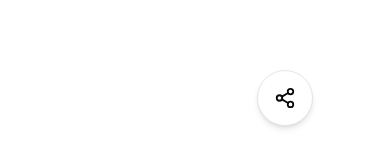
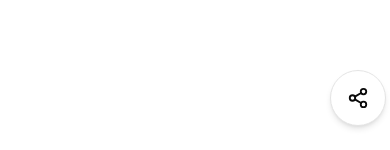
Before and after one commit to md-faizanahmad/Md_Faizan_Ahmad_Portfolio, a Next.js app: page / in a window 390 px wide. Shown: the part 694-844 px from the top of the page. Built offline with nearby package versions, Linux system fonts and the light colour scheme.

Commit message:
fix: show social links only on mobile

```diff
--- a/src/shared/SocialLinks.tsx
+++ b/src/shared/SocialLinks.tsx
@@ -34,13 +34,13 @@ export default function SocialLink() {
   const [open, setOpen] = useState(false);
 
   return (
-    <div className="fixed bottom-6 right-1 z-50 sm:hidden">
+    <div className="fixed bottom-6 lg:right-3 right-1 z-50 lg:hidden">
       {/* Actions */}
       <div
-        className={`mb-4 flex flex-col items-center gap-3 transition-all duration-300 ${
+        className={`flex flex-col items-center-safe gap-3 mb-4 transition-all duration-300 ${
           open
-            ? "translate-y-0 opacity-100"
-            : "pointer-events-none translate-y-4 opacity-0"
+            ? "opacity-100 translate-y-0"
+            : "opacity-0 pointer-events-none translate-y-4"
         }`}
       >
         {actions.map(({ label, href, icon: Icon, bg }) => (
@@ -49,29 +49,28 @@ export default function SocialLink() {
             href={href}
             target="_blank"
             rel="noopener noreferrer"
-            aria-label={label}
-            className={`group flex items-center gap-3 rounded-full px-4 py-2 text-white shadow-lg ${bg}`}
+            className={`group flex items-center gap-3 px-4 py-2 rounded-full text-white shadow-lg ${bg}`}
           >
             <Icon size={18} />
-            <span className="text-sm font-medium">{label}</span>
+            <span className="text-sm font-medium hidden sm:block">{label}</span>
           </a>
         ))}
       </div>
 
       {/* Main Button */}
       <button
-        onClick={() => setOpen((prev) => !prev)}
+        onClick={() => setOpen(!open)}
         className="
-          flex h-14 w-14 cursor-pointer items-center justify-center
-          rounded-full
-          border border-[color:var(--border)]
-          bg-[color:var(--card)]
-          text-[color:var(--foreground)]
-          shadow-md transition-all duration-200
-          hover:scale-105 hover:shadow-lg
-        "
-        aria-label={open ? "Close social links" : "Open social links"}
-        aria-expanded={open}
+    flex h-14 w-14 items-center justify-center
+    rounded-full cursor-pointer
+    border border-[color:var(--border)]
+    bg-[color:var(--card)]
+    text-[color:var(--foreground)]
+    shadow-md hover:shadow-lg
+    hover:scale-105 transition-all duration-200
+    ms-1 lg:ms-11
+  "
+        aria-label="Open social links"
       >
         <Share2
           size={22}
```
